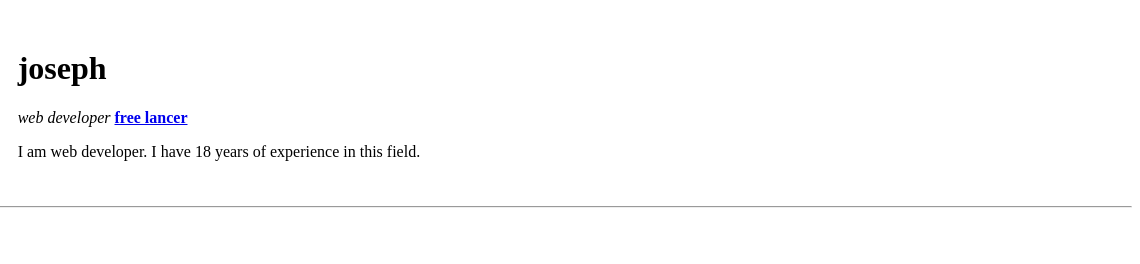
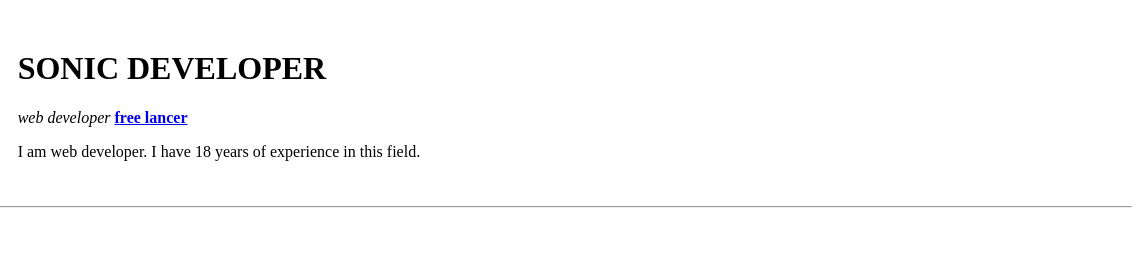
Before and after one commit to vlsi1923/CV, a plain HTML site: page index.html in a window 1280 px wide. Shown: the top 264 px of the page, 140-1280 px from the left. Drawn offline with Linux system fonts and the light colour scheme.

Commit message:
Update index.html
changing my name

```diff
--- a/index.html
+++ b/index.html
@@ -10,7 +10,7 @@
   <table cellspacing="20">
     <td><img src="crop-circle.png.lnk" alt="my profile pic"></td>
     <td>
-      <h1>joseph</h1>
+      <h1>SONIC DEVELOPER</h1>
 
       <p><em> web developer</em> <strong><a href="https://www.google.com/"> free lancer</a></strong></p>
       <p> I am  web developer. I have 18 years of experience in this field.</p>
```
